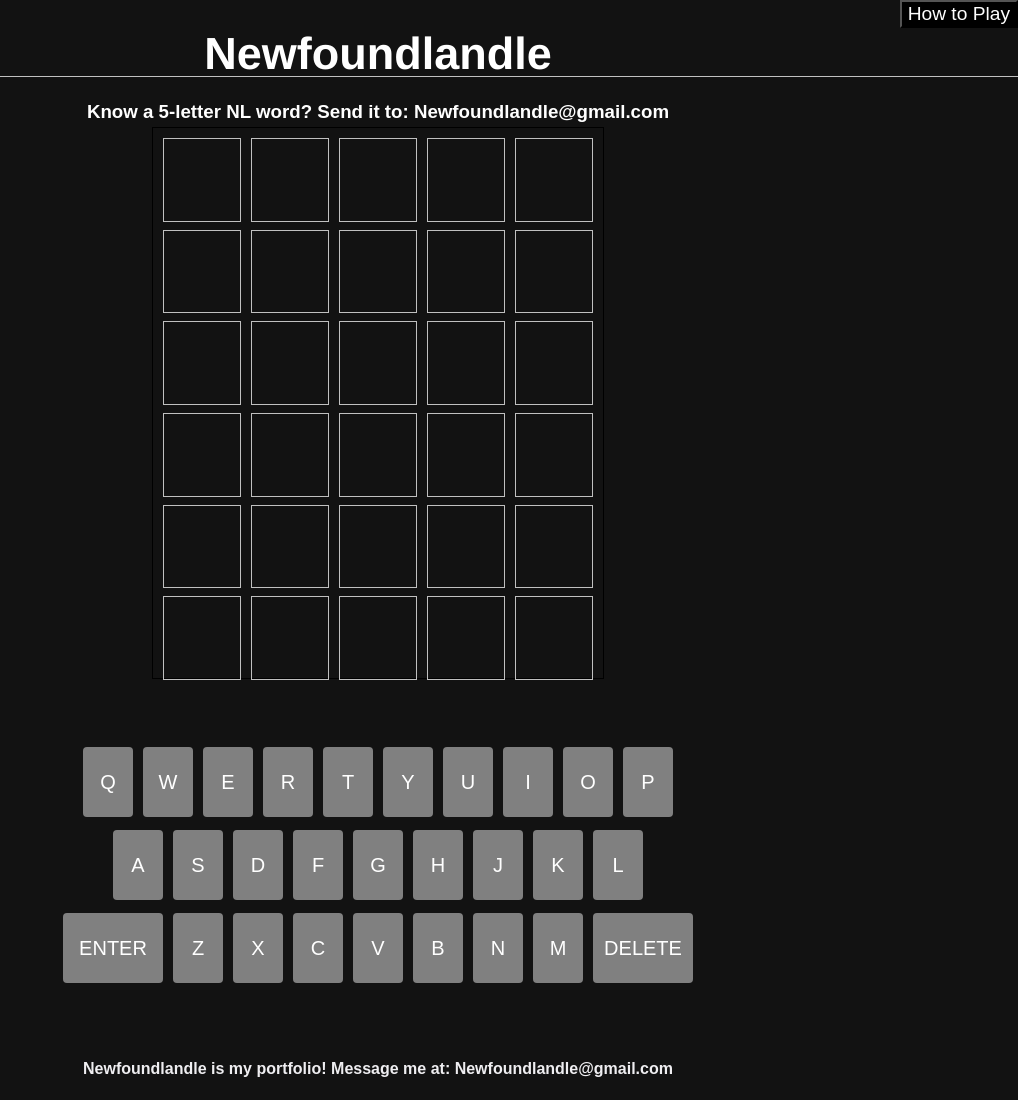
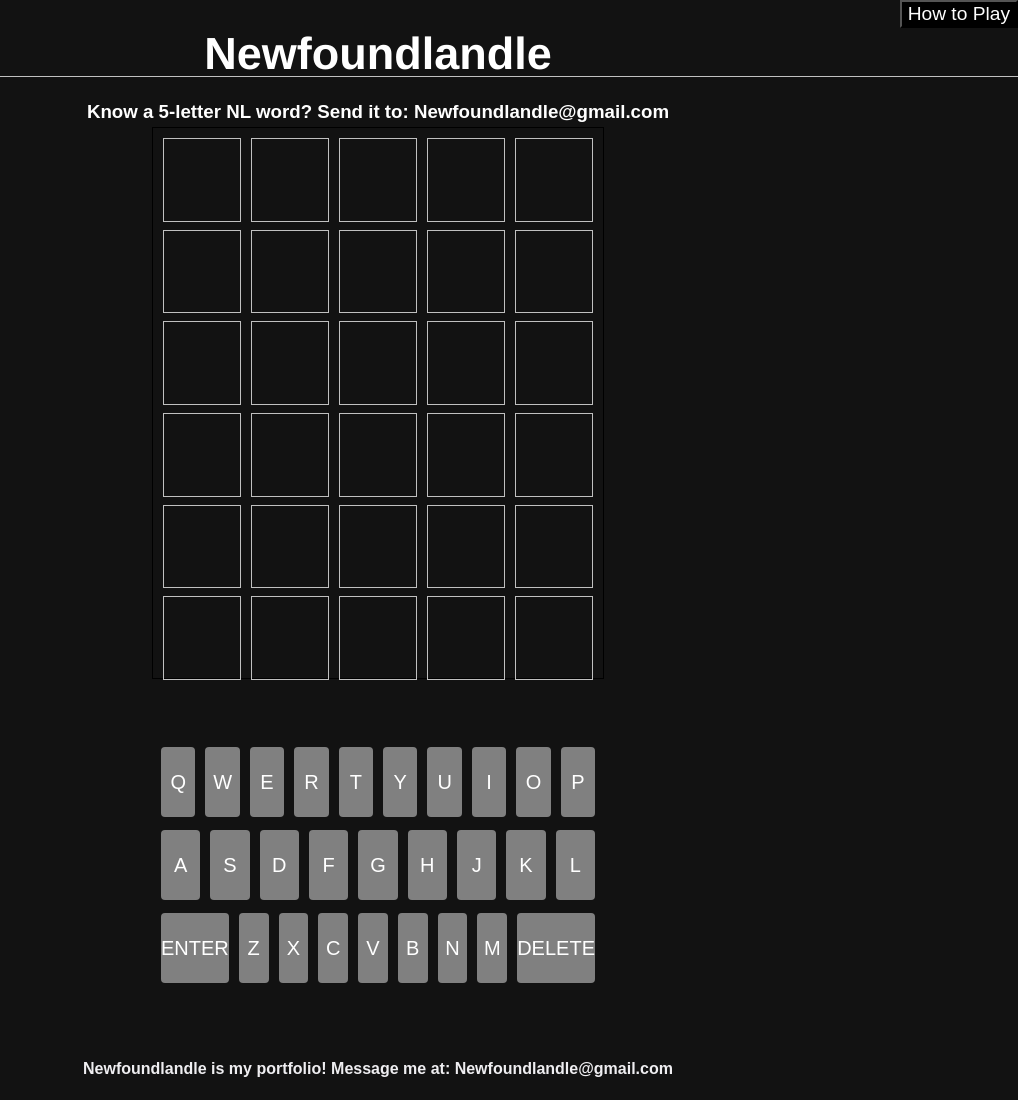
Before and after one commit to JenColfordNL/wordle, a React (Create React App) app: page / in a window 1280 px wide. Shown: the whole page, without its empty margins (262-1280 px from the left). Built offline with nearby package versions, Linux system fonts and the light colour scheme.

Commit message:
fixing keyboard

```diff
--- a/src/App.css
+++ b/src/App.css
@@ -207,7 +207,7 @@ button {
     flex-direction: column;
   }
   .keyboard {
-    width: 700px;
+    width: 450px;
     height: 300px;
     margin-top: 60px;
   }
```
